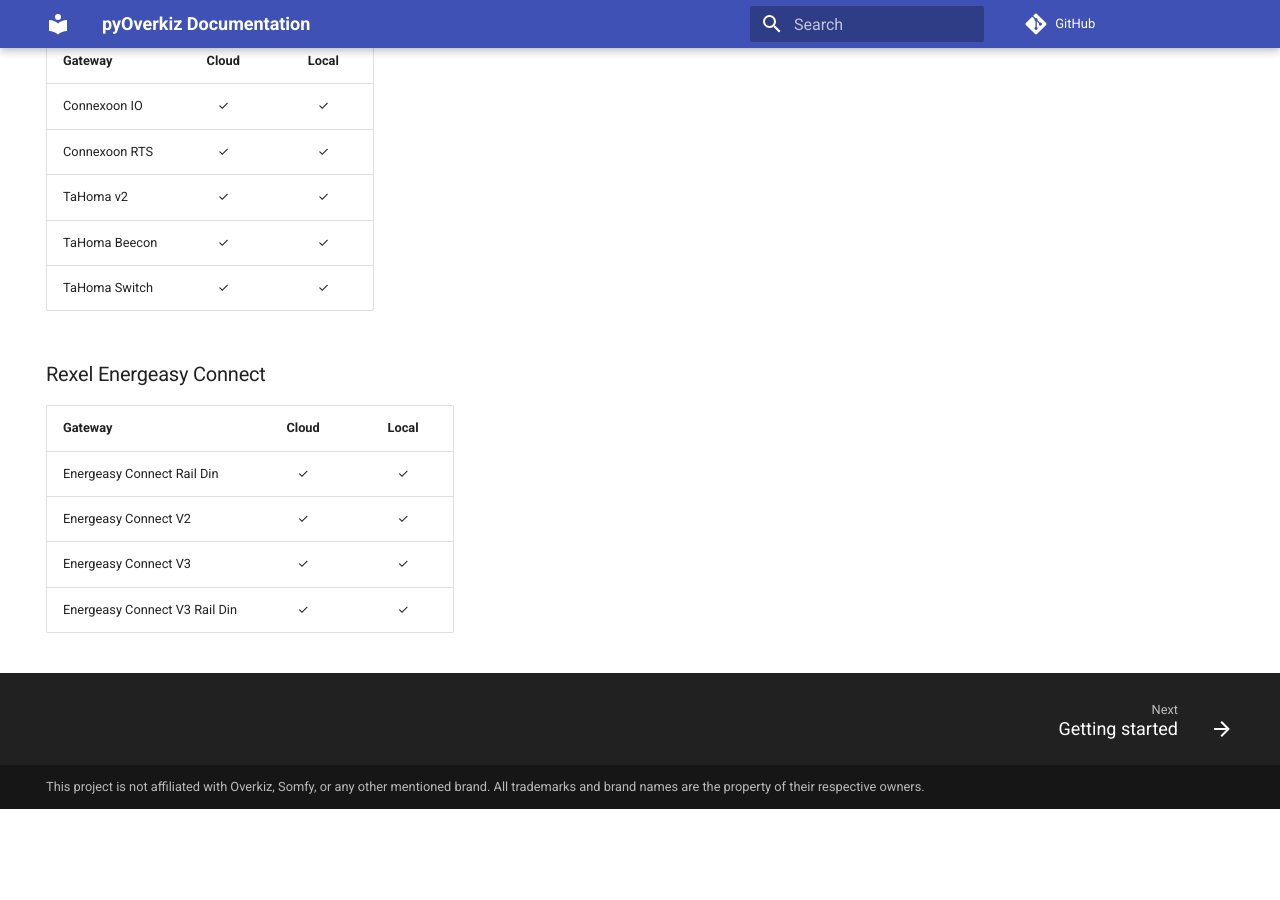
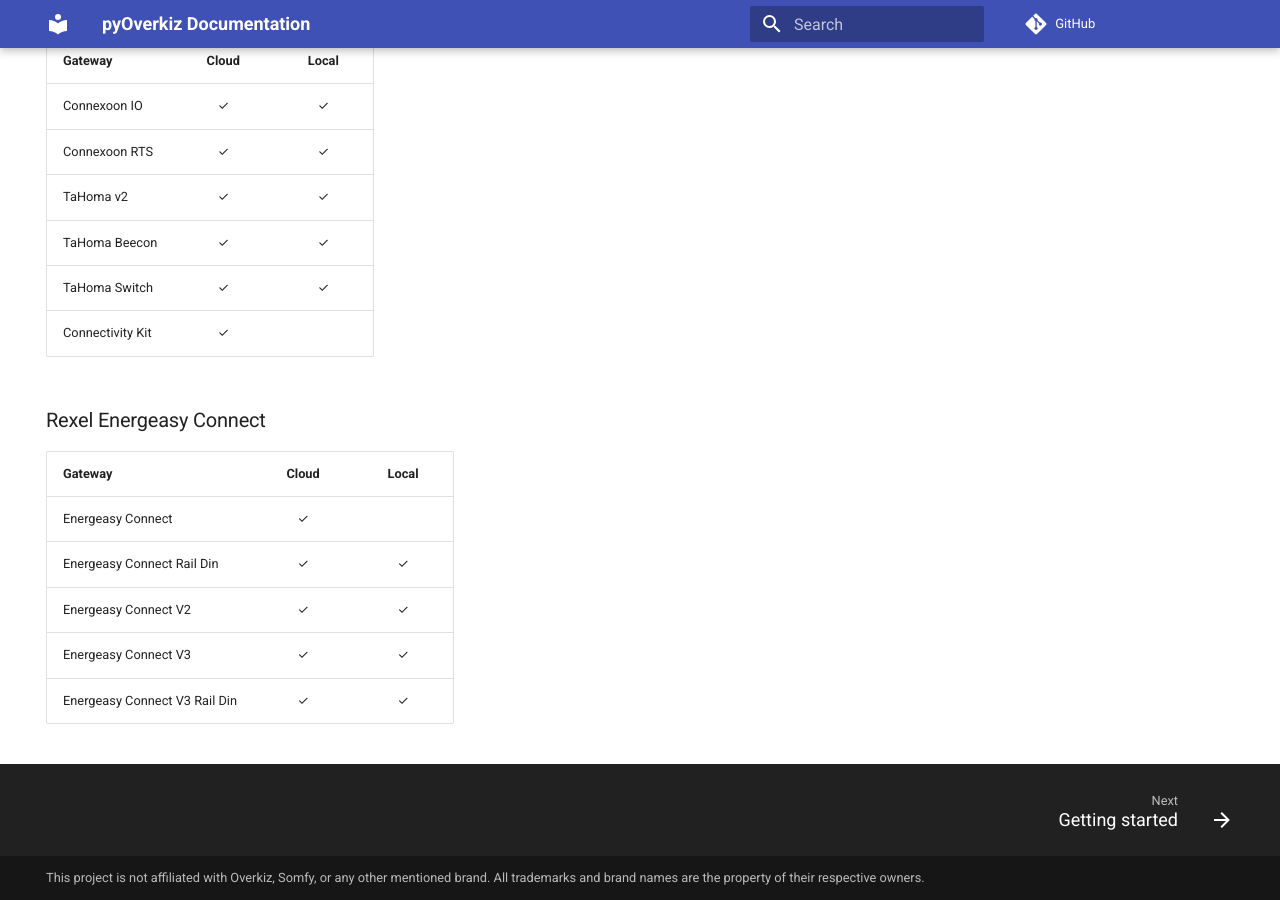
Before and after one commit to iMicknl/python-overkiz-api, an MkDocs documentation site: the page built from docs/index.md, in a window 1280 px wide and 900 px high, scrolled down 1328 px. Built offline with MkDocs 1.6.1 and Material for MkDocs 9.7.7, drawn with Linux system fonts in a browser that asks for light colours; comment, search, counter and statistics services are not loaded; before the commit the page ends 2137 px from its top, so only the background shows below that.

Commit message:
Add cloud-only gateways to Somfy and Rexel sub-tables

```diff
--- a/docs/index.md
+++ b/docs/index.md
@@ -52,11 +52,13 @@
 | TaHoma v2 | ✓ | ✓ |
 | TaHoma Beecon | ✓ | ✓ |
 | TaHoma Switch | ✓ | ✓ |
+| Connectivity Kit | ✓ | |
 
 ### Rexel Energeasy Connect
 
 | Gateway | Cloud | Local |
 | --- | :-: | :-: |
+| Energeasy Connect | ✓ | |
 | Energeasy Connect Rail Din | ✓ | ✓ |
 | Energeasy Connect V2 | ✓ | ✓ |
 | Energeasy Connect V3 | ✓ | ✓ |
```
Also changed, not shown: README.md (+2 -0 lines).
